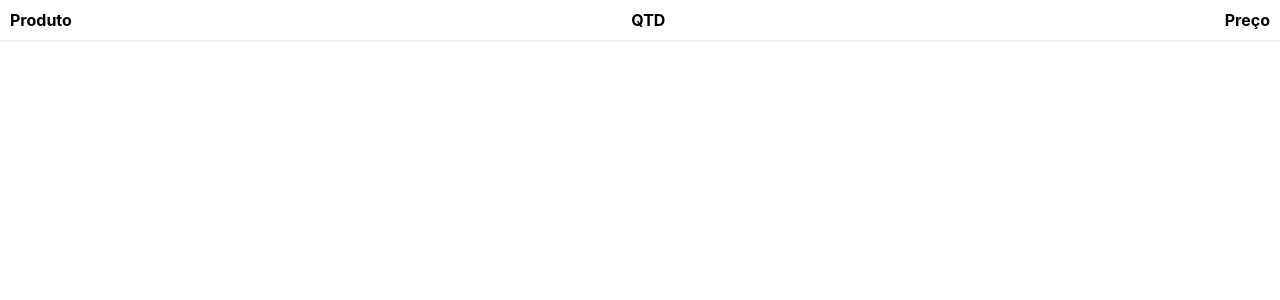
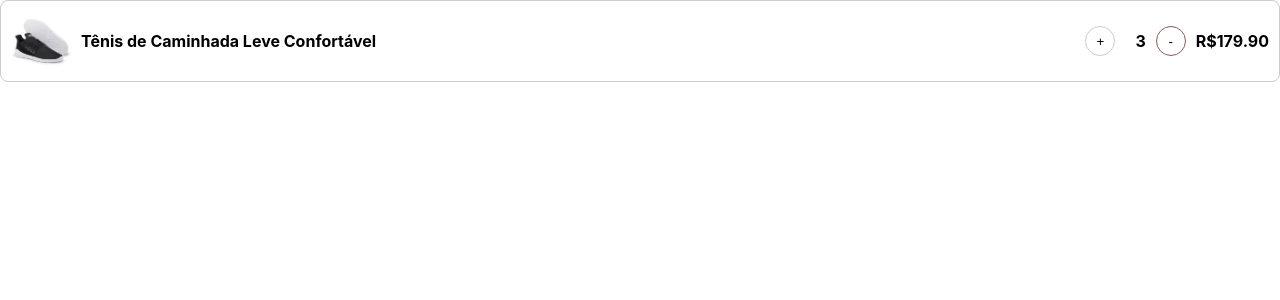
Before and after one commit to Nicolasmoss92/shopping-cart, a React (Create React App) app in the folder cart/: page / in a window 1280 px wide. Shown: the top 300 px of the page. Built offline with nearby package versions, Linux system fonts and the light colour scheme.

Commit message:
feat: itens cart

```diff
--- a/cart/src/App.tsx
+++ b/cart/src/App.tsx
@@ -1,11 +1,12 @@
 import Card from "./components/layout/card/Card";
 import Header from "./components/Header/index";
 import SubHeader from "./components/layout/checkOut/Header";
+import ProductItem from "./components/layout/checkOut/ProductItem";
 
 function App() {
   return (
     <div className="App">
-      <SubHeader />
+      <ProductItem />
     </div>
   );
 }
--- /dev/null
+++ b/cart/src/components/layout/checkOut/ProductItem/index.tsx
@@ -0,0 +1,27 @@
+import React from 'react';
+import QuantityControl from '../QuantityItem/index';
+import { ProductImage, ProductInfo, ProductName, ProductPrice, ProductWrapper } from "./styles";
+
+const ProductItem: React.FC = () => {
+  const product = {
+    image: '/tenis2.jpg',
+    name: 'Tênis de Caminhada Leve Confortável',
+    quantity: 1,
+    price: 179.90
+
+  };
+  return (
+    <ProductWrapper>
+      <ProductInfo>
+        <ProductImage src={product.image} alt={product.name} />
+        <ProductName>{product.name}</ProductName>
+      </ProductInfo>
+      <QuantityControl />
+      <ProductPrice>
+        <span>R${product.price.toFixed(2)}</span>
+      </ProductPrice>
+    </ProductWrapper>
+  );
+};
+
+export default ProductItem;
--- /dev/null
+++ b/cart/src/components/layout/checkOut/ProductItem/styles.ts
@@ -0,0 +1,50 @@
+// styles.ts
+import styled from 'styled-components';
+
+export const ProductWrapper = styled.div`
+  display: flex;
+  align-items: center;
+  justify-content: space-between; // Alinha os itens no espaço disponível
+  padding: 10px;
+  border: 1px solid #ccc;
+  border-radius: 8px;
+  margin-bottom: 10px;
+  width: 100%; // Garante que o item ocupe 100% da largura disponível
+  box-sizing: border-box; // Inclui padding e border na largura total
+
+  @media (max-width: 600px) {
+    flex-direction: column; // Altera para coluna em telas menores
+    align-items: flex-start; // Alinha os itens à esquerda
+  }
+`;
+
+export const ProductInfo = styled.div`
+  display: flex;
+  align-items: center;
+  flex: 1; // Permite que a div ocupe espaço disponível
+`;
+
+export const ProductImage = styled.img`
+  width: 60px; // Ajuste o tamanho da imagem conforme necessário
+  height: auto; // Mantém a proporção da imagem
+  margin-right: 10px;
+`;
+
+export const ProductName = styled.h3`
+  font-size: 16px; // Ajuste conforme necessário
+  margin: 0; // Remove margens para melhor controle
+`;
+
+export const ProductPrice = styled.div`
+  font-size: 16px; // Ajuste conforme necessário
+  font-weight: bold;
+  color: #000;
+`;
+
+export const QuantityControl = styled.div`
+  display: flex;
+  align-items: center;
+  margin: 0 10px; // Espaçamento entre os componentes
+`;
+
+// Adicione outros estilos conforme necessário
--- /dev/null
+++ b/cart/src/components/layout/checkOut/QuantityItem/index.tsx
@@ -0,0 +1,17 @@
+import { Button, QuantityDisplay, QuantityWrapper, RemoveButton } from "./styles";
+
+const QuantityControl: React.FC = () => {
+    return (
+      <QuantityWrapper>
+        <Button>
+          +
+        </Button>
+        <QuantityDisplay>3</QuantityDisplay> {/* Exibindo a quantidade */}
+        <RemoveButton>
+          -
+        </RemoveButton>
+      </QuantityWrapper>
+    );
+  };
+
+  export default QuantityControl;
--- /dev/null
+++ b/cart/src/components/layout/checkOut/QuantityItem/styles.ts
@@ -0,0 +1,37 @@
+import styled from 'styled-components';
+
+// Estilizando o wrapper do controle de quantidade
+export const QuantityWrapper = styled.div`
+  display: flex;
+  align-items: center;
+`;
+
+// Estilizando o botão de adicionar
+export const Button = styled.button`
+  background-color: transparent;
+  border: 1px solid #ccc; /* Cor do botão */
+  border-radius: 50%; /* Botão redondo */
+  width: 30px; /* Largura do botão */
+  height: 30px; /* Altura do botão */
+  display: flex;
+  align-items: center;
+  justify-content: center;
+  cursor: pointer;
+  margin-right: 10px; /* Espaçamento entre o botão e o número */
+
+  &:hover {
+    background-color: #f0f0f0; /* Cor ao passar o mouse */
+  }
+`;
+
+// Estilizando o campo de quantidade
+export const QuantityDisplay = styled.span`
+  font-size: 16px; /* Tamanho do texto */
+  font-weight: bold; /* Peso do texto */
+  margin: 0 10px; /* Espaçamento em volta do número */
+`;
+
+// Estilizando o botão de remover
+export const RemoveButton = styled(Button)`
+  border: 1px solid #8B5A5A; /* Cor do botão de remover */
+`;
```
